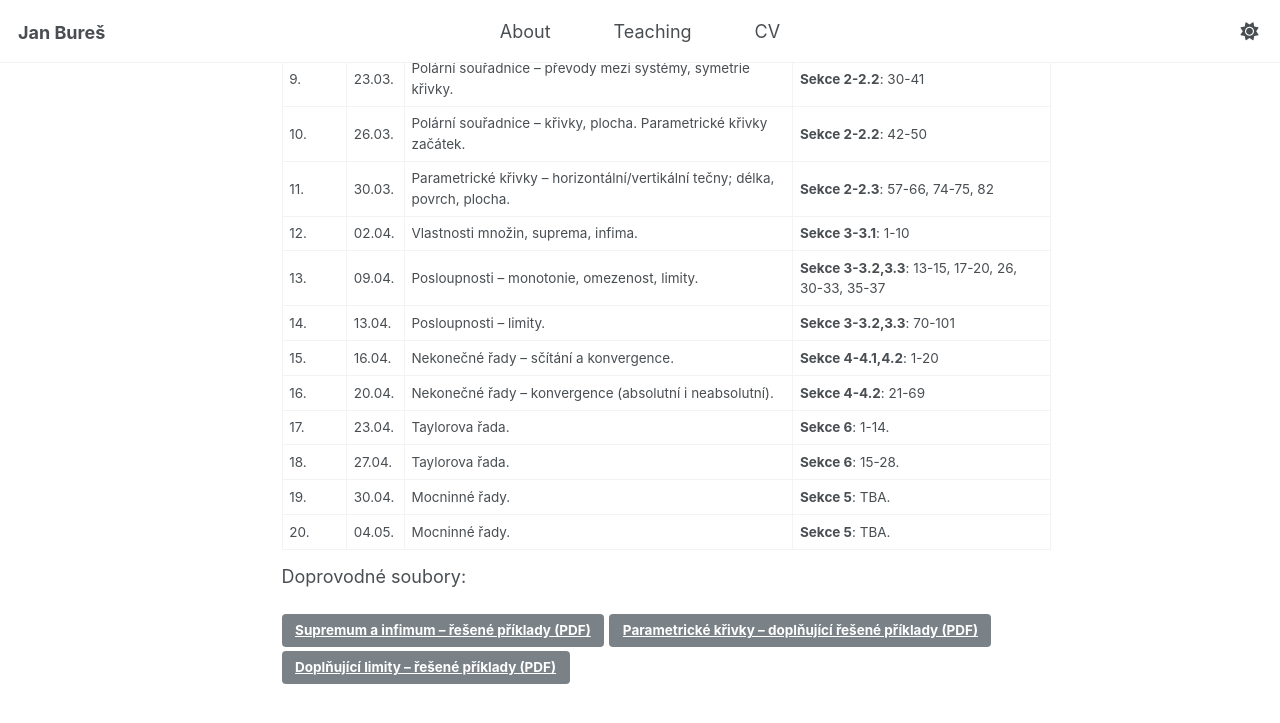
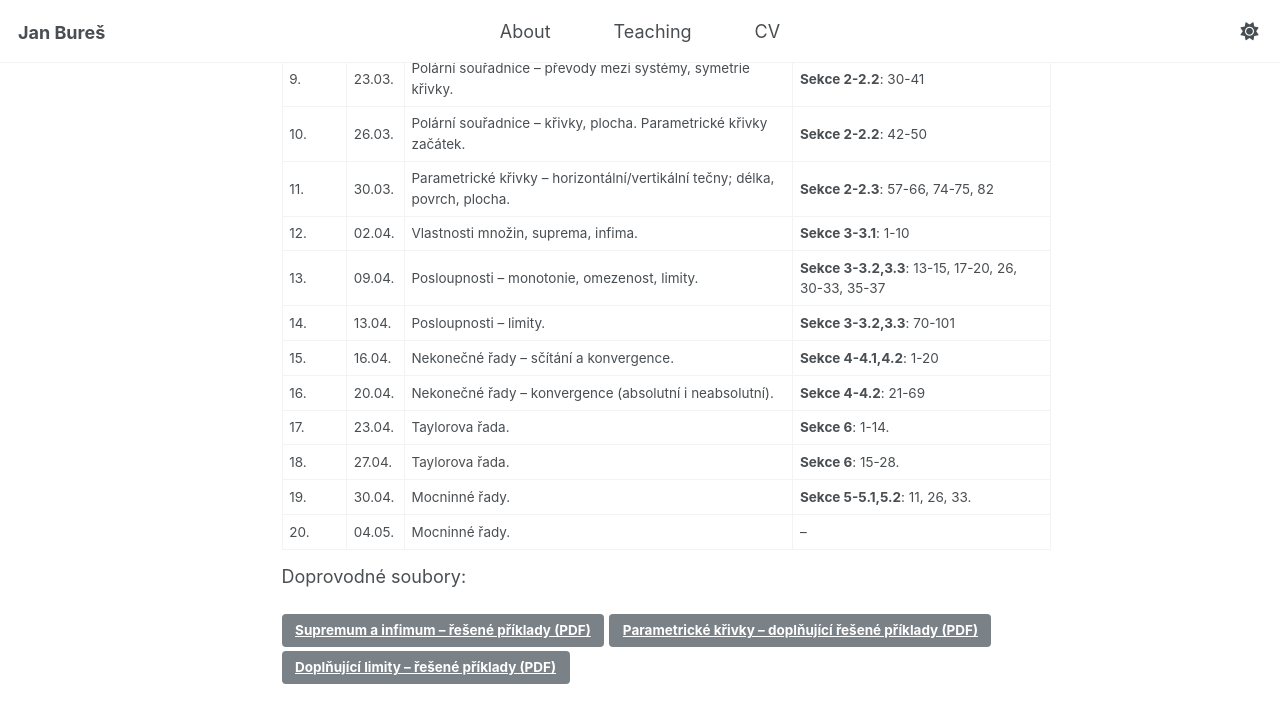
Before and after one commit to buresjan/buresjan.github.io, a Jekyll site: the page built from _teaching/2026-01mat2-cv.md, in a window 1280 px wide and 900 px high, scrolled down 1570 px. Shown: the top 723 px of the window. Built offline with Jekyll 4.4.1, drawn with Linux system fonts in a browser that asks for light colours.

Commit message:
problems

```diff
--- a/_teaching/2026-01mat2-cv.md
+++ b/_teaching/2026-01mat2-cv.md
@@ -72,8 +72,8 @@ Doporučené příklady berte jako velmi doporučenou domácí přípravu na cvi
 | 16. | 20.04. | Nekonečné řady -- konvergence (absolutní i neabsolutní). | **Sekce 4-4.2**: 21-69 |
 | 17. | 23.04. | Taylorova řada. | **Sekce 6**: 1-14. |
 | 18. | 27.04. | Taylorova řada. | **Sekce 6**: 15-28. |
-| 19. | 30.04. | Mocninné řady. | **Sekce 5**: TBA. |
-| 20. | 04.05. | Mocninné řady. | **Sekce 5**: TBA. |
+| 19. | 30.04. | Mocninné řady. | **Sekce 5-5.1,5.2**: 11, 26, 33. |
+| 20. | 04.05. | Mocninné řady. | -- |
 
 Doprovodné soubory:
 
```
